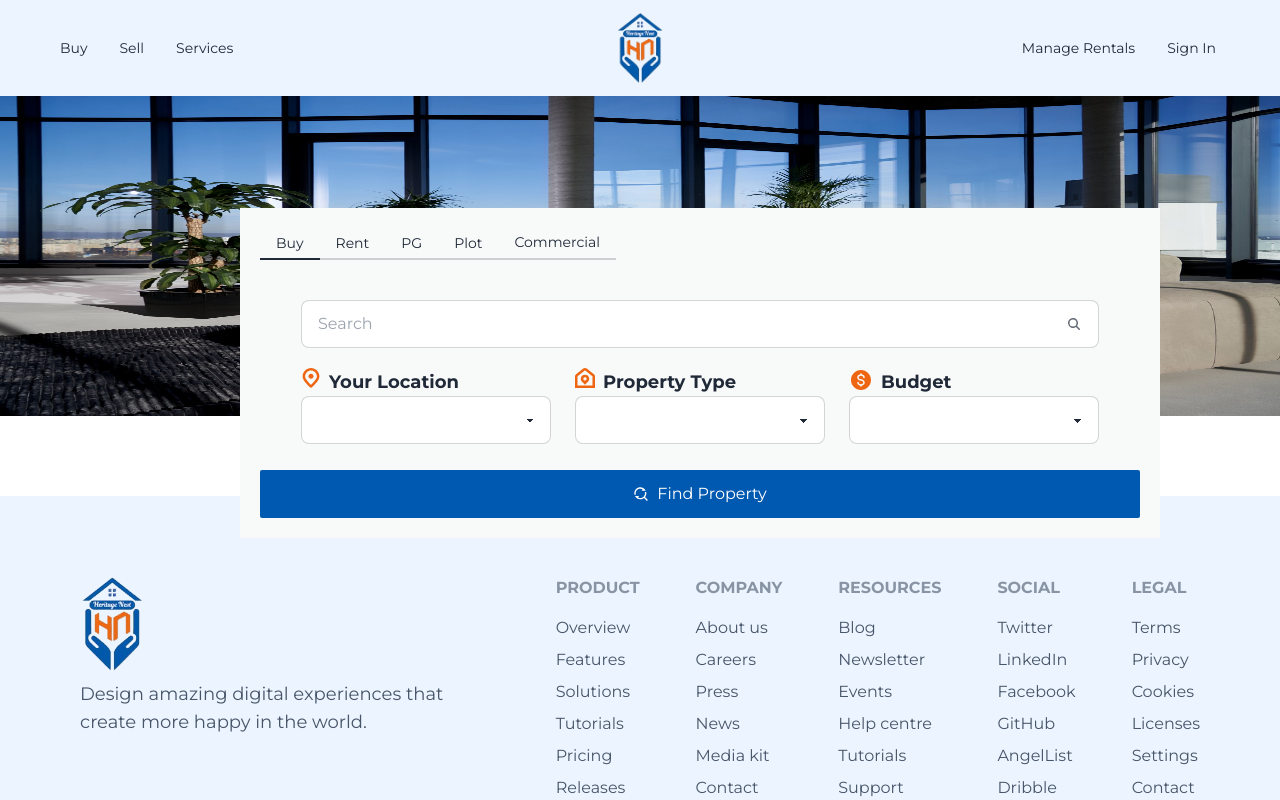
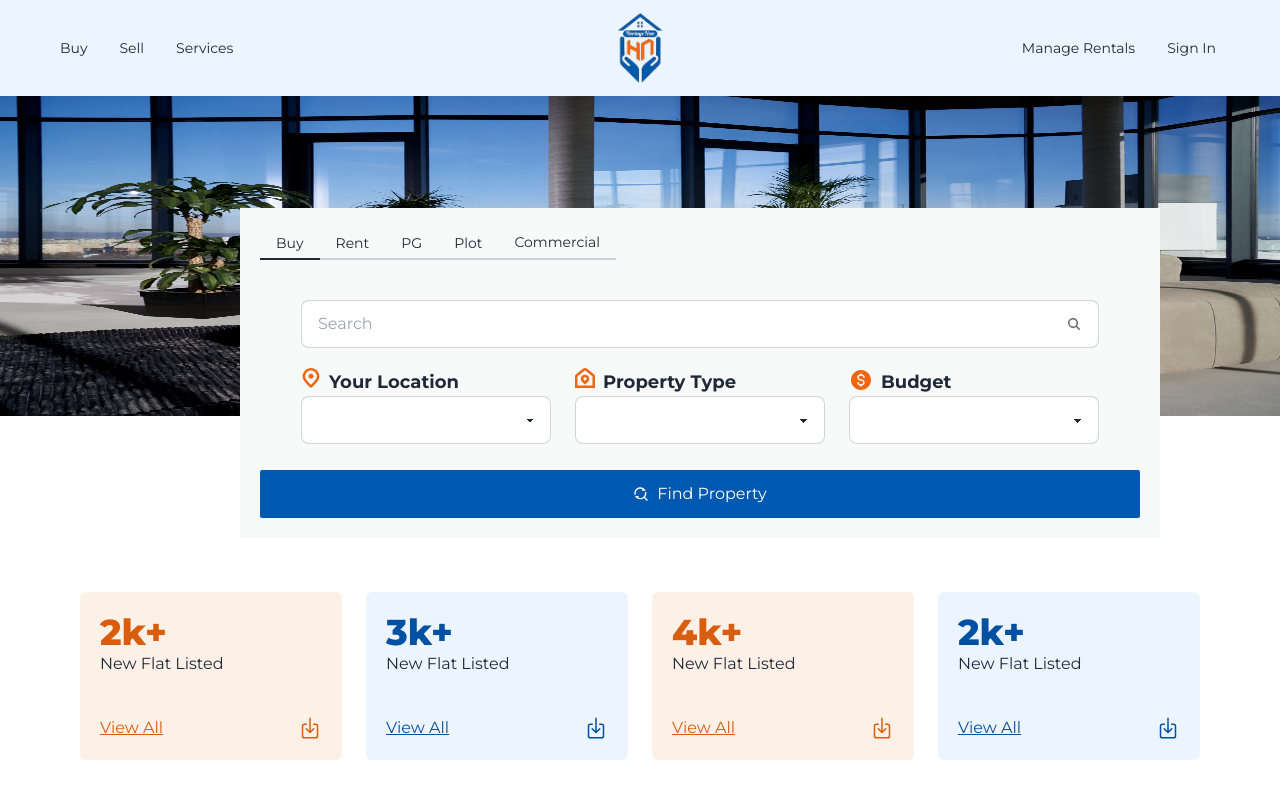
Before and after one commit to rabby159/heritage-nest, a React (Create React App) app: page /buyer in a window 1280 px wide. Shown: the top 800 px of the page. Built offline with nearby package versions, Linux system fonts and the light colour scheme.

Commit message:
buyer list section complete

```diff
--- a/src/Pages/Buyer/Buyer.jsx
+++ b/src/Pages/Buyer/Buyer.jsx
@@ -1,12 +1,14 @@
 import React from 'react';
 import BuyerBanner from './BuyerBanner/BuyerBanner';
 import BuyerSearch from './BuyerSearch/BuyerSearch';
+import BuyerList from './BuyerList/BuyerList';
 
 const Buyer = () => {
     return (
         <div>
             <BuyerBanner></BuyerBanner>
             <BuyerSearch></BuyerSearch>
+            <BuyerList></BuyerList>
         </div>
     );
 };
--- /dev/null
+++ b/src/Pages/Buyer/BuyerList/BuyerList.jsx
@@ -0,0 +1,44 @@
+/* eslint-disable jsx-a11y/anchor-is-valid */
+import React from 'react';
+import { IoDownloadOutline } from "react-icons/io5";
+
+const BuyerList = () => {
+    return (
+        <div className='mt-44 mx-5 md:mx-20 grid grid-cols-1 md:grid-cols-2 lg:grid-cols-4 gap-6'>
+            <div className='bg-[#FDF0E7] p-5 rounded-md'>
+                <h2 className='text-4xl font-extrabold text-[#D95D0F]'>2k+</h2>
+                <p className='mb-10'>New Flat Listed</p>
+                <div className='flex justify-between'>
+                    <a className="link text-[#D95D0F]">View All</a>
+                    <p className='text-[#D95D0F] text-2xl'><IoDownloadOutline /></p>
+                </div>
+            </div>
+            <div className='bg-[#ECF5FF] p-5 rounded-md'>
+                <h2 className='text-4xl font-extrabold text-[#0051A1]'>3k+</h2>
+                <p className='mb-10'>New Flat Listed</p>
+                <div className='flex justify-between'>
+                    <a className="link text-[#0051A1]">View All</a>
+                    <p className='text-[#0051A1] text-2xl'><IoDownloadOutline /></p>
+                </div>
+            </div>
+            <div className='bg-[#FDF0E7] p-5 rounded-md'>
+                <h2 className='text-4xl font-extrabold text-[#D95D0F]'>4k+</h2>
+                <p className='mb-10'>New Flat Listed</p>
+                <div className='flex justify-between'>
+                    <a className="link text-[#D95D0F]">View All</a>
+                    <p className='text-[#D95D0F] text-2xl'><IoDownloadOutline /></p>
+                </div>
+            </div>
+            <div className='bg-[#ECF5FF] p-5 rounded-md'>
+                <h2 className='text-4xl font-extrabold text-[#0051A1]'>2k+</h2>
+                <p className='mb-10'>New Flat Listed</p>
+                <div className='flex justify-between'>
+                    <a className="link text-[#0051A1]">View All</a>
+                    <p className='text-[#0051A1] text-2xl'><IoDownloadOutline /></p>
+                </div>
+            </div>
+        </div>
+    );
+};
+
+export default BuyerList;
```
